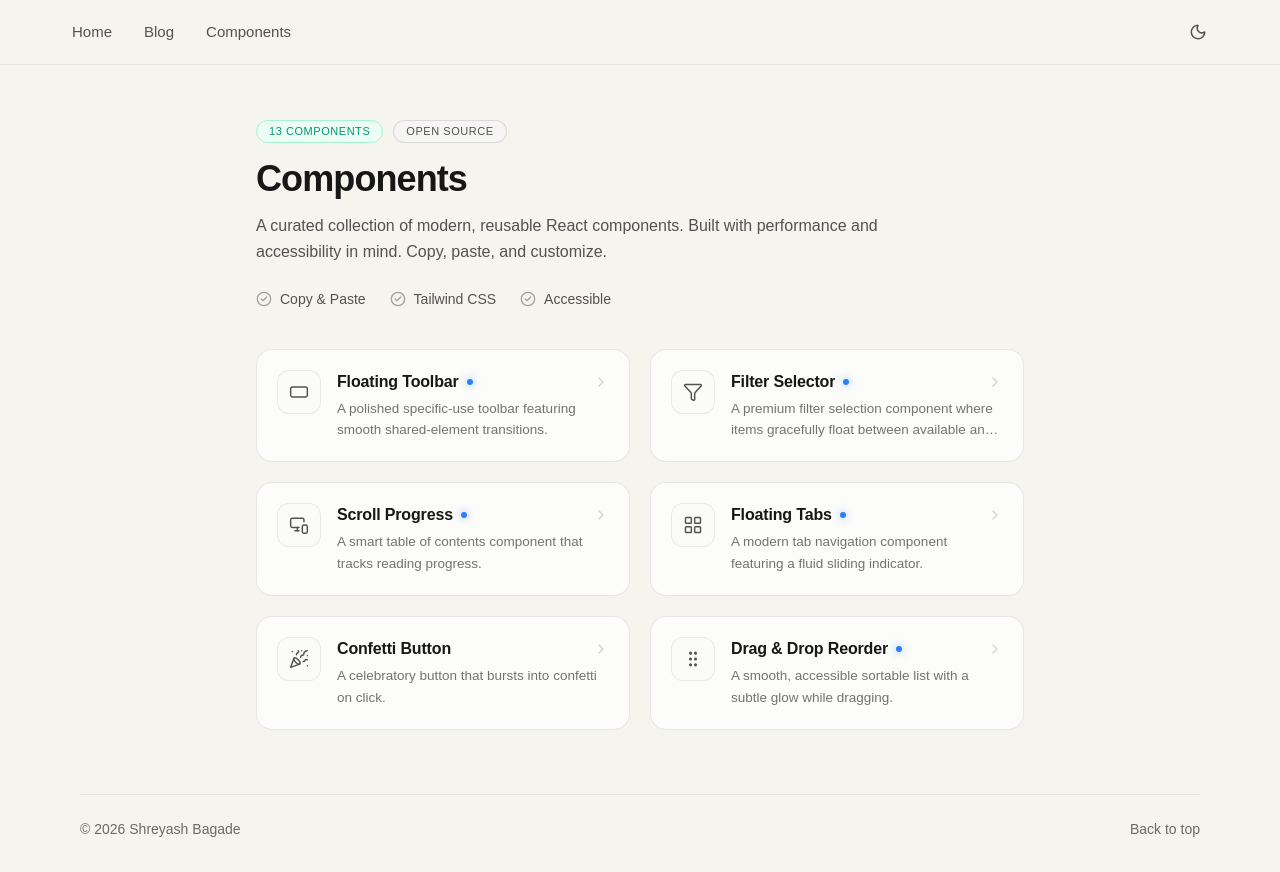
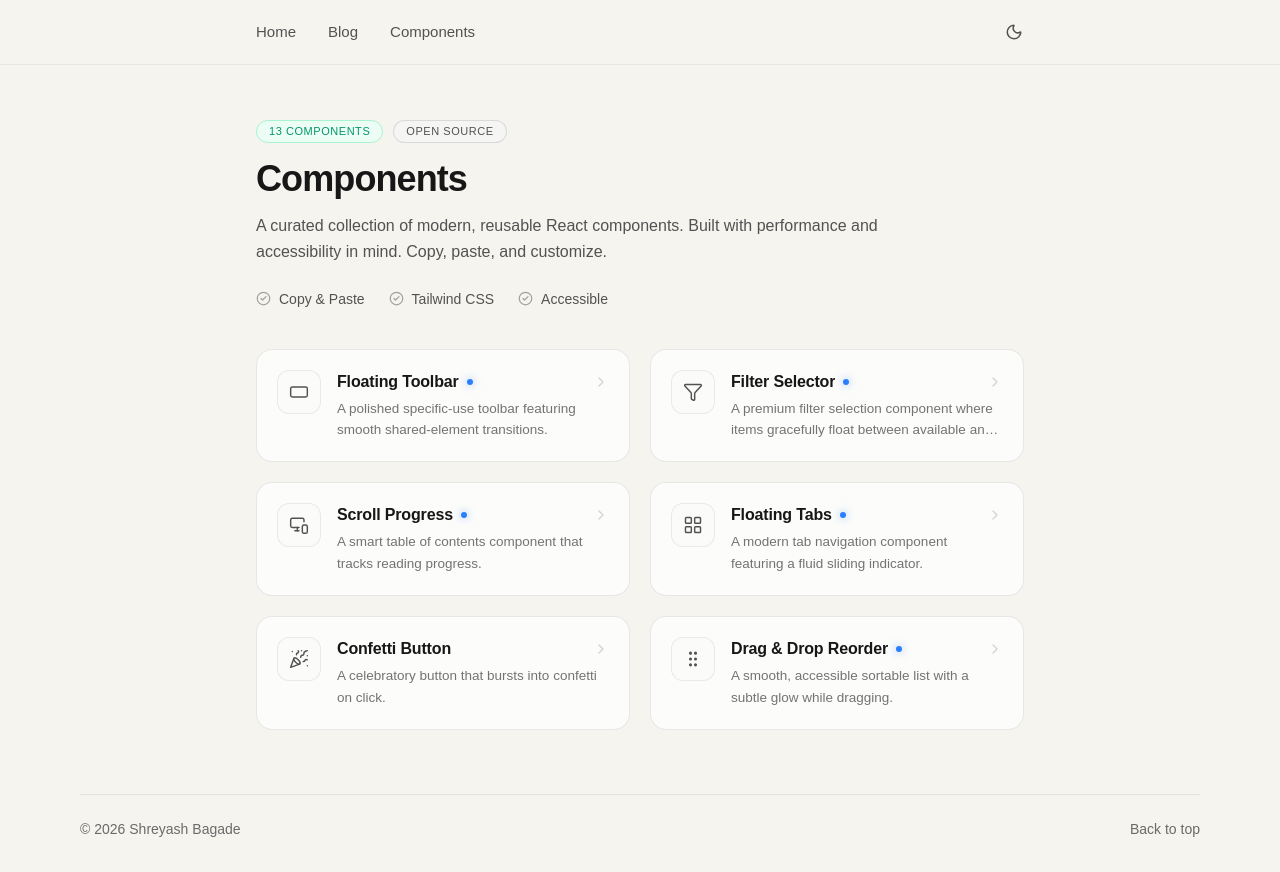
Before and after one commit to ShreyashBRN/ShreyashX, a Next.js app: page /components in a window 1280 px wide. Built offline with nearby package versions, Linux system fonts and the light colour scheme.

Commit message:
style: constrain feature labels to single line and align navbar with content column width

```diff
--- a/app/components/page.tsx
+++ b/app/components/page.tsx
@@ -39,18 +39,18 @@ export default function ComponentsPage() {
             A curated collection of modern, reusable React components. Built with performance and accessibility in mind. Copy, paste, and customize.
           </p>
 
-          {/* Feature Checkmarks Row */}
-          <div className="mt-6 flex flex-wrap items-center gap-6 text-sm text-neutral-600 dark:text-neutral-400">
-            <div className="flex items-center gap-2">
-              <CheckCircle2 size={16} className="text-neutral-400 dark:text-neutral-500" strokeWidth={2} />
+          {/* Feature Checkmarks Row — strictly single line on all screen sizes */}
+          <div className="mt-6 flex flex-nowrap items-center gap-3.5 text-[12px] whitespace-nowrap text-neutral-600 dark:text-neutral-400 sm:gap-6 sm:text-sm">
+            <div className="flex shrink-0 items-center gap-1.5 sm:gap-2">
+              <CheckCircle2 size={15} className="text-neutral-400 dark:text-neutral-500" strokeWidth={2} />
               <span>Copy & Paste</span>
             </div>
-            <div className="flex items-center gap-2">
-              <CheckCircle2 size={16} className="text-neutral-400 dark:text-neutral-500" strokeWidth={2} />
+            <div className="flex shrink-0 items-center gap-1.5 sm:gap-2">
+              <CheckCircle2 size={15} className="text-neutral-400 dark:text-neutral-500" strokeWidth={2} />
               <span>Tailwind CSS</span>
             </div>
-            <div className="flex items-center gap-2">
-              <CheckCircle2 size={16} className="text-neutral-400 dark:text-neutral-500" strokeWidth={2} />
+            <div className="flex shrink-0 items-center gap-1.5 sm:gap-2">
+              <CheckCircle2 size={15} className="text-neutral-400 dark:text-neutral-500" strokeWidth={2} />
               <span>Accessible</span>
             </div>
           </div>
--- a/components/ComponentsNavbar.tsx
+++ b/components/ComponentsNavbar.tsx
@@ -19,11 +19,10 @@ function NavLink({ href, children }: { href: string; children: React.ReactNode }
 export default function ComponentsNavbar() {
   return (
     <header className="fixed top-0 z-50 w-full border-b border-black/5 bg-[#f6f4ef]/80 backdrop-blur-md dark:border-white/10 dark:bg-neutral-950/80">
-      <Container className="h-16">
-        {/* Explicit w-full + justify-between here, independent of how
-            Container merges its own className — this is what pins the
-            links to the left edge and the toggle to the right edge. */}
-        <div className="flex h-16 w-full items-center justify-between">
+      <Container>
+        {/* max-w-3xl aligns the navbar links and toggle with the exact same
+            centered content column used across /components and /components/[slug] */}
+        <div className="mx-auto flex h-16 w-full max-w-3xl items-center justify-between">
           <nav className="flex items-center gap-6 sm:gap-8">
             <NavLink href="/">Home</NavLink>
             <NavLink href="/blog">Blog</NavLink>
```
